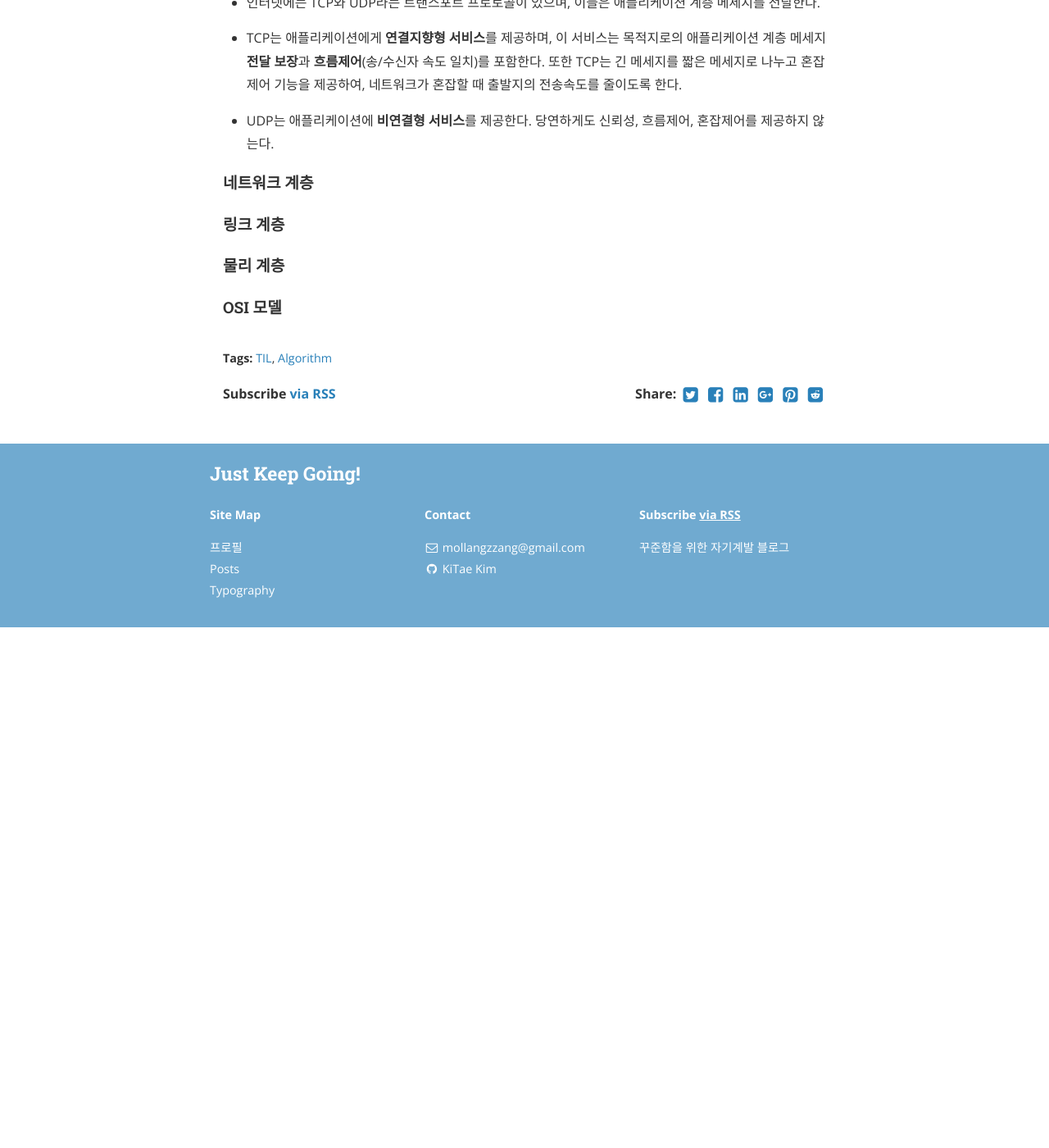
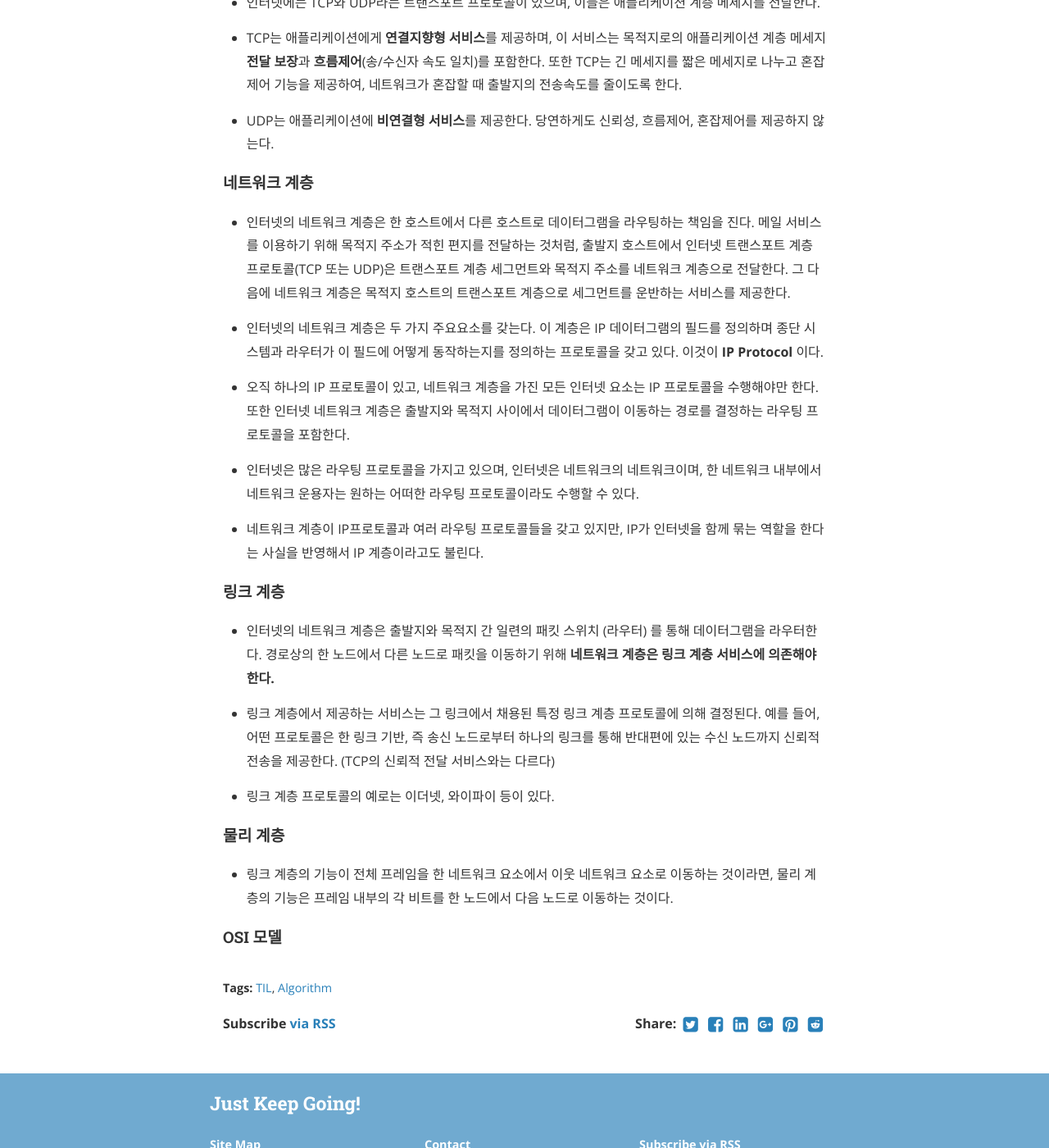
Before and after one commit to flash1117/flash1117.github.io, a Jekyll site: the page built from _posts/2019-11-10-TIL.markdown, in a window 1280 px wide and 1400 px high, scrolled down 979 px. Shown: the whole window at 82% size. Built offline with Jekyll 4.4.1, drawn with Linux system fonts in a browser that asks for light colours; nearby versions of some CDN libraries; before the commit the page ends 1744 px from its top, so only the background shows below that.

Commit message:
update TIL

```diff
--- a/_posts/2019-11-10-TIL.markdown
+++ b/_posts/2019-11-10-TIL.markdown
@@ -28,8 +28,26 @@ cover:  "/assets/TIL.png"
 
 #### 네트워크 계층
 
+- 인터넷의 네트워크 계층은 한 호스트에서 다른 호스트로 데이터그램을 라우팅하는 책임을 진다. 메일 서비스를 이용하기 위해 목적지 주소가 적힌 편지를 전달하는 것처럼, 출발지 호스트에서 인터넷 트랜스포트 계층 프로토콜(TCP 또는 UDP)은 트랜스포트 계층 세그먼트와 목적지 주소를 네트워크 계층으로 전달한다. 그 다음에 네트워크 계층은 목적지 호스트의 트랜스포트 계층으로 세그먼트를 운반하는 서비스를 제공한다.
+
+- 인터넷의 네트워크 계층은 두 가지 주요요소를 갖는다. 이 계층은 IP 데이터그램의 필드를 정의하며 종단 시스템과 라우터가 이 필드에 어떻게 동작하는지를 정의하는 프로토콜을 갖고 있다. 이것이 **IP Protocol** 이다.
+
+- 오직 하나의 IP 프로토콜이 있고, 네트워크 계층을 가진 모든 인터넷 요소는 IP 프로토콜을 수행해야만 한다. 또한 인터넷 네트워크 계층은 출발지와 목적지 사이에서 데이터그램이 이동하는 경로를 결정하는 라우팅 프로토콜을 포함한다.
+
+- 인터넷은 많은 라우팅 프로토콜을 가지고 있으며, 인터넷은 네트워크의 네트워크이며, 한 네트워크 내부에서 네트워크 운용자는 원하는 어떠한 라우팅 프로토콜이라도 수행할 수 있다.
+
+- 네트워크 계층이 IP프로토콜과 여러 라우팅 프로토콜들을 갖고 있지만, IP가 인터넷을 함께 묶는 역할을 한다는 사실을 반영해서 IP 계층이라고도 불린다.
+
 #### 링크 계층
+
+- 인터넷의 네트워크 계층은 출발지와 목적지 간 일련의 패킷 스위치 (라우터) 를 통해 데이터그램을 라우터한다. 경로상의 한 노드에서 다른 노드로 패킷을 이동하기 위해 **네트워크 계층은 링크 계층 서비스에 의존해야한다.**
+
+- 링크 계층에서 제공하는 서비스는 그 링크에서 채용된 특정 링크 계층 프로토콜에 의해 결정된다. 예를 들어, 어떤 프로토콜은 한 링크 기반, 즉 송신 노드로부터 하나의 링크를 통해 반대편에 있는 수신 노드까지 신뢰적 전송을 제공한다. (TCP의 신뢰적 전달 서비스와는 다르다)
+
+- 링크 계층 프로토콜의 예로는 이더넷, 와이파이 등이 있다.
 
 #### 물리 계층
 
+- 링크 계층의 기능이 전체 프레임을 한 네트워크 요소에서 이웃 네트워크 요소로 이동하는 것이라면, 물리 계층의 기능은 프레임 내부의 각 비트를 한 노드에서 다음 노드로 이동하는 것이다.
+
 #### OSI 모델
```
